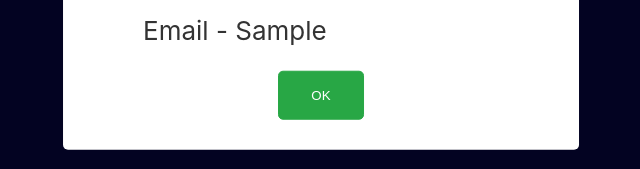
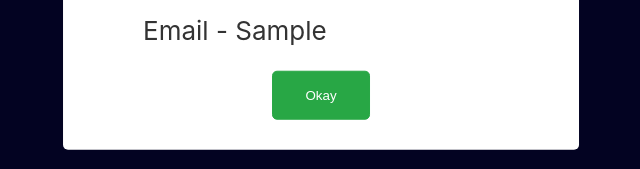
Before and after one commit to puerarongo/goweb, a React (Create React App) app: page / in a window 1280 px wide. Both pictures are taken after typing "Sample", "name@example.com" into the empty fields and a click on the button "Send". Shown: the part 2547-2716 px from the top of the page, without its empty margins (319-959 px from the left). Built offline with nearby package versions, Linux system fonts and the light colour scheme.

Commit message:
add okay

```diff
--- a/src/components/form/modal/Modal.tsx
+++ b/src/components/form/modal/Modal.tsx
@@ -30,7 +30,7 @@ const Modal: React.FC<IModal> = ({ setTumbler, name, email }) => {
             type="button"
             onClick={handleClick}
           >
-            OK
+            Okay
           </button>
         </div>
       </div>
```
